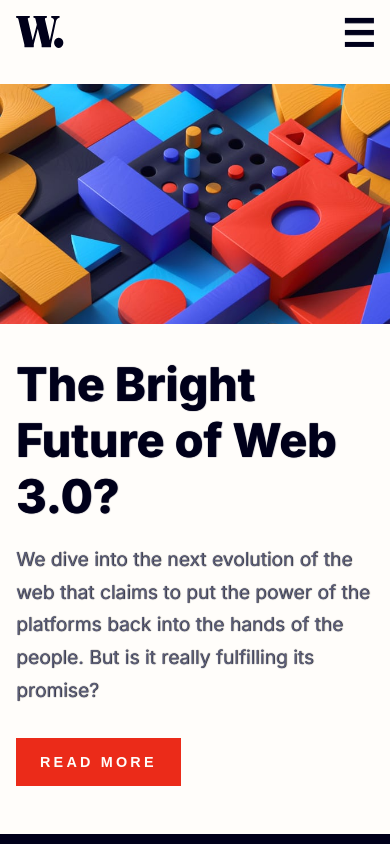
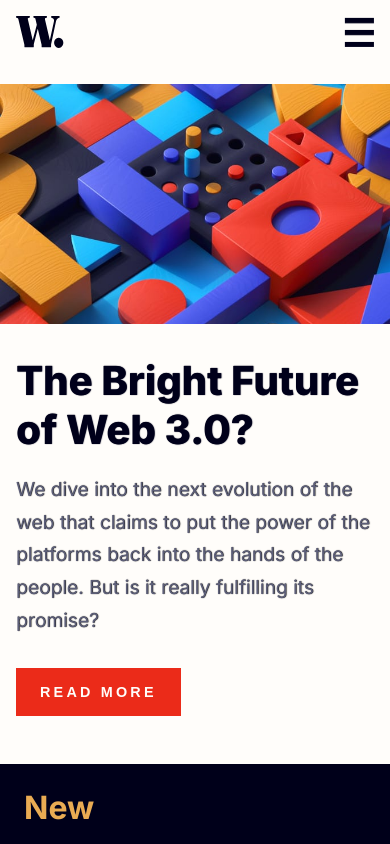
Before and after one commit to Esther-Inyang/web3-gaming-landing-page, a React (Create React App) app: page / in a window 390 px wide. Shown: the top 844 px of the page. Built offline with nearby package versions, Linux system fonts and the light colour scheme.

Commit message:
updated mobile view

```diff
--- a/src/index.css
+++ b/src/index.css
@@ -83,7 +83,7 @@ body {
 /* close menu icon*/
 .close-menu-icon-div {
   width: 100%;
-  padding: 1.5rem 1.5rem 0;
+  padding: 2.5rem 2.5rem 0;
   text-align: right;
 }
 
@@ -145,7 +145,7 @@ body {
 .social-in-navbar {
   display: grid;
   place-items: center;
-  padding: 0 0 3rem;
+  padding: 0 0 4rem;
 }
 
 /* Socialmedia.js */
@@ -198,7 +198,7 @@ body {
 }
 
 .trending-title {
-  font-size: 2.9rem;
+  font-size: 2.5rem;
   font-weight: 800;
   color: hsl(240, 100%, 5%);
   text-shadow: 0.5px 0px 1px hsl(240, 100%, 5%);
```
